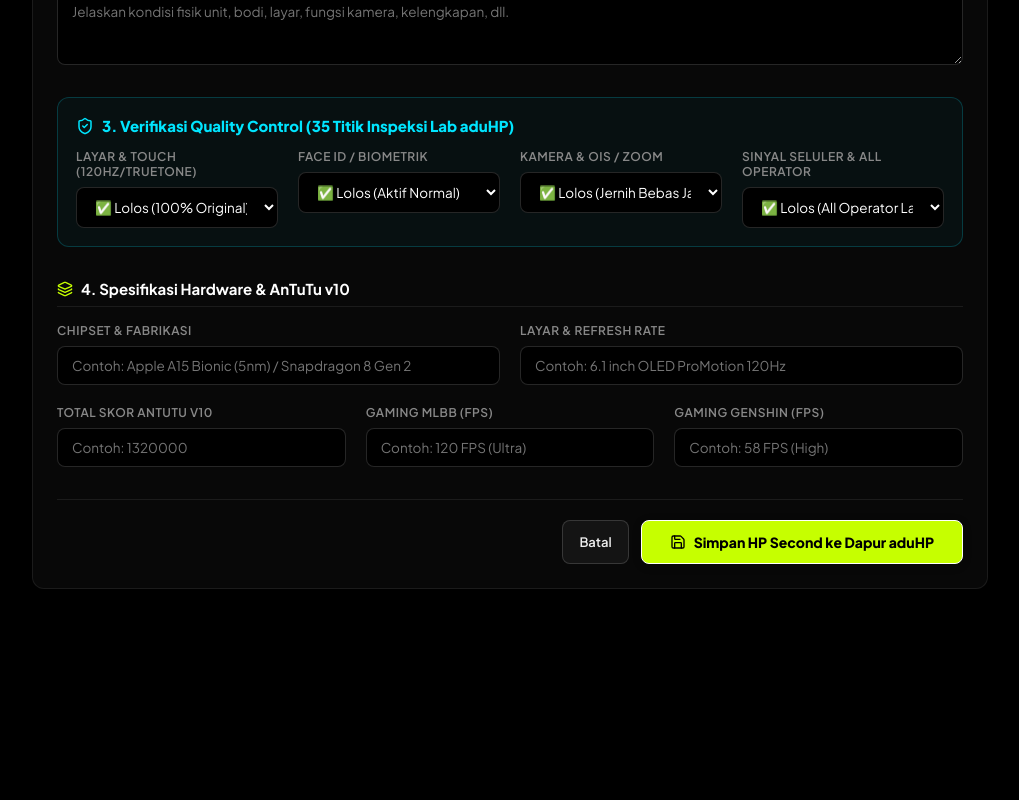
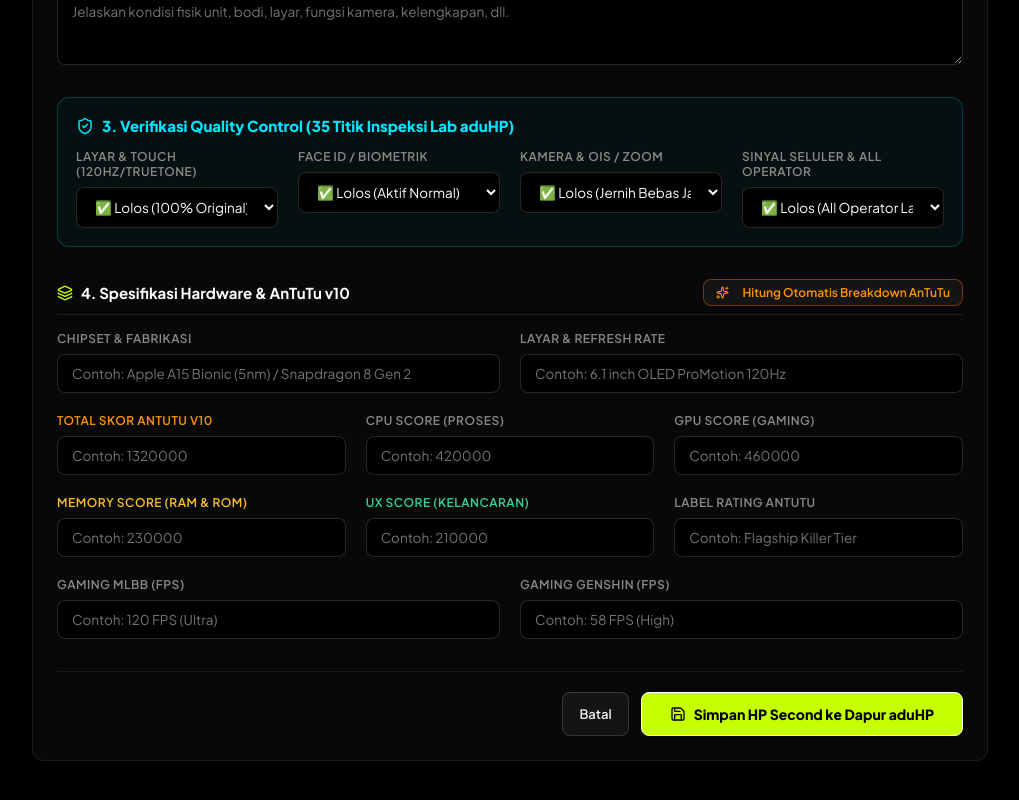
Before and after one commit to aduhp888/dapur-aduhp, a Next.js app: page /products/second in a window 1280 px wide. Shown: the part 1574-2374 px from the top of the page, without its empty margins (260-1279 px from the left). Before the commit the page ends 2255 px from the top, so only its background shows below. Built offline with nearby package versions, Linux system fonts and the light colour scheme.

Commit message:
fix: add AnTuTu Memory, UX, and Tier input fields with auto-calculate in products forms

```diff
--- a/app/products/second/page.js
+++ b/app/products/second/page.js
@@ -80,6 +80,10 @@ export default function NewSecondProductPage() {
 
     // AnTuTu & Gaming
     antutu_total: '',
+    antutu_cpu: '',
+    antutu_gpu: '',
+    antutu_memory: '',
+    antutu_ux: '',
     antutu_tier: '',
     fps_mlbb: '',
     fps_freefire: '',
@@ -124,7 +128,11 @@ export default function NewSecondProductPage() {
     camera: 'Triple 12MP (Tele 3x, Wide OIS, Ultra-Wide) + LiDAR',
     os: 'iOS 18 Ready',
     antutu_total: '1320000',
-    antutu_tier: 'Flagship Tier',
+    antutu_cpu: '420000',
+    antutu_gpu: '460000',
+    antutu_memory: '230000',
+    antutu_ux: '210000',
+    antutu_tier: 'Flagship Killer Tier',
     fps_mlbb: '120 FPS (Ultra)',
     fps_freefire: '60 FPS (Max)',
     fps_pubg: '90 FPS (Extreme)',
@@ -153,6 +161,35 @@ export default function NewSecondProductPage() {
     setFormData(prev => ({
       ...prev,
       [name]: type === 'checkbox' ? checked : value,
+    }));
+  }
+
+  function autoCalculateAntutu() {
+    const total = parseInt(formData.antutu_total, 10);
+    if (!total || isNaN(total) || total <= 0) {
+      alert('Masukkan Total Skor AnTuTu terlebih dahulu!');
+      return;
+    }
+    const cpu = Math.round(total * 0.35);
+    const gpu = Math.round(total * 0.25);
+    const memory = Math.round(total * 0.20);
+    const ux = total - cpu - gpu - memory;
+
+    let tier = formData.antutu_tier;
+    if (!tier) {
+      if (total >= 1500000) tier = 'Raja Flagship';
+      else if (total >= 900000) tier = 'Flagship Killer';
+      else if (total >= 450000) tier = 'Mid-Range Value Tier';
+      else tier = 'Entry Level Hemat';
+    }
+
+    setFormData(prev => ({
+      ...prev,
+      antutu_cpu: String(cpu),
+      antutu_gpu: String(gpu),
+      antutu_memory: String(memory),
+      antutu_ux: String(ux),
+      antutu_tier: tier,
     }));
   }
 
@@ -339,7 +376,11 @@ export default function NewSecondProductPage() {
         antutu: {
           version: 'AnTuTu Benchmark v10',
           total: parseInt(formData.antutu_total, 10) || 0,
-          tier: formData.antutu_tier || 'Entry/Mid Tier'
+          cpu: parseInt(formData.antutu_cpu, 10) || 0,
+          gpu: parseInt(formData.antutu_gpu, 10) || 0,
+          memory: parseInt(formData.antutu_memory, 10) || 0,
+          ux: parseInt(formData.antutu_ux, 10) || 0,
+          tier: formData.antutu_tier || 'Mid-Range Value Tier'
         },
         gaming_fps: {
           mlbb: formData.fps_mlbb || '60 FPS',
@@ -987,9 +1028,20 @@ export default function NewSecondProductPage() {
         {/* BAGIAN 4: SPESIFIKASI & BENCHMARK                             */}
         {/* ============================================================== */}
         <div>
-          <div style={{ display: 'flex', alignItems: 'center', gap: '8px', marginBottom: '16px', paddingBottom: '8px', borderBottom: '1px solid var(--border-subtle)' }}>
-            <Layers size={16} color="var(--accent-lime)" />
-            <h3 style={{ fontSize: '15px', fontWeight: 700, color: '#fff' }}>4. Spesifikasi Hardware & AnTuTu v10</h3>
+          <div style={{ display: 'flex', alignItems: 'center', justifyContent: 'space-between', marginBottom: '16px', paddingBottom: '8px', borderBottom: '1px solid var(--border-subtle)', flexWrap: 'wrap', gap: '8px' }}>
+            <div style={{ display: 'flex', alignItems: 'center', gap: '8px' }}>
+              <Layers size={16} color="var(--accent-lime)" />
+              <h3 style={{ fontSize: '15px', fontWeight: 700, color: '#fff' }}>4. Spesifikasi Hardware & AnTuTu v10</h3>
+            </div>
+            <button
+              type="button"
+              onClick={autoCalculateAntutu}
+              className="btn btn-secondary btn-sm"
+              style={{ fontSize: '12px', padding: '5px 12px', borderColor: 'rgba(255, 109, 0, 0.4)', color: '#FF9100', cursor: 'pointer' }}
+            >
+              <Sparkles size={13} style={{ marginRight: '5px' }} />
+              Hitung Otomatis Breakdown AnTuTu
+            </button>
           </div>
 
           <div className="form-grid">
@@ -1004,16 +1056,41 @@ export default function NewSecondProductPage() {
             </div>
 
             <div className="form-group col-4">
-              <label className="form-label">Total Skor AnTuTu v10</label>
+              <label className="form-label" style={{ color: '#FF9100' }}>Total Skor AnTuTu v10</label>
               <input type="number" name="antutu_total" placeholder="Contoh: 1320000" className="form-input" value={formData.antutu_total} onChange={handleChange} />
             </div>
 
             <div className="form-group col-4">
+              <label className="form-label">CPU Score (Proses)</label>
+              <input type="number" name="antutu_cpu" placeholder="Contoh: 420000" className="form-input" value={formData.antutu_cpu} onChange={handleChange} />
+            </div>
+
+            <div className="form-group col-4">
+              <label className="form-label">GPU Score (Gaming)</label>
+              <input type="number" name="antutu_gpu" placeholder="Contoh: 460000" className="form-input" value={formData.antutu_gpu} onChange={handleChange} />
+            </div>
+
+            <div className="form-group col-4">
+              <label className="form-label" style={{ color: '#fbbf24' }}>Memory Score (RAM & ROM)</label>
+              <input type="number" name="antutu_memory" placeholder="Contoh: 230000" className="form-input" value={formData.antutu_memory} onChange={handleChange} />
+            </div>
+
+            <div className="form-group col-4">
+              <label className="form-label" style={{ color: '#34d399' }}>UX Score (Kelancaran)</label>
+              <input type="number" name="antutu_ux" placeholder="Contoh: 210000" className="form-input" value={formData.antutu_ux} onChange={handleChange} />
+            </div>
+
+            <div className="form-group col-4">
+              <label className="form-label">Label Rating AnTuTu</label>
+              <input type="text" name="antutu_tier" placeholder="Contoh: Flagship Killer Tier" className="form-input" value={formData.antutu_tier} onChange={handleChange} />
+            </div>
+
+            <div className="form-group col-6">
               <label className="form-label">Gaming MLBB (FPS)</label>
               <input type="text" name="fps_mlbb" placeholder="Contoh: 120 FPS (Ultra)" className="form-input" value={formData.fps_mlbb} onChange={handleChange} />
             </div>
 
-            <div className="form-group col-4">
+            <div className="form-group col-6">
               <label className="form-label">Gaming Genshin (FPS)</label>
               <input type="text" name="fps_genshin" placeholder="Contoh: 58 FPS (High)" className="form-input" value={formData.fps_genshin} onChange={handleChange} />
             </div>
```
Also changed, not shown: app/products/[id]/edit/page.js (+59 -6 lines), app/products/new/page.js (+45 -5 lines).
